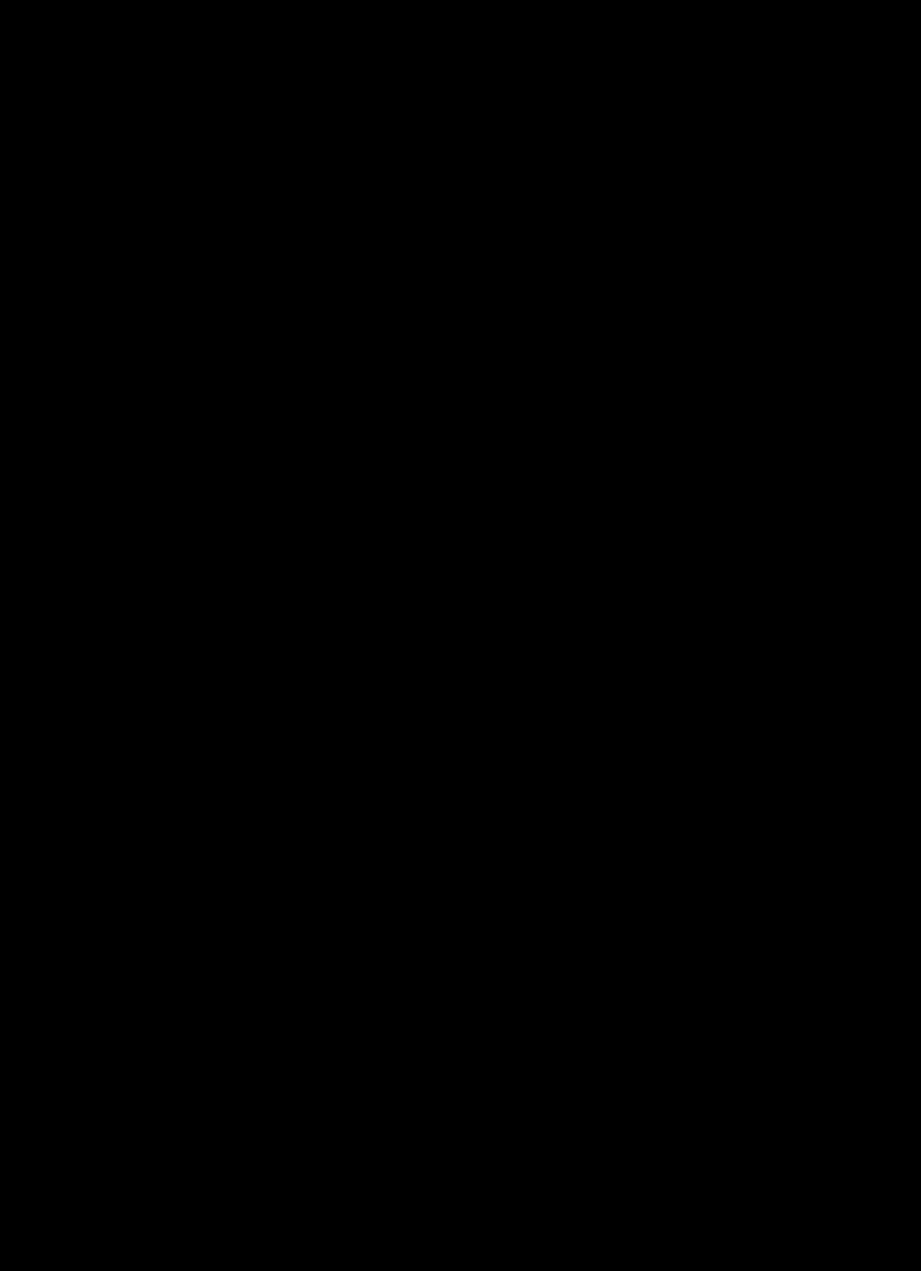
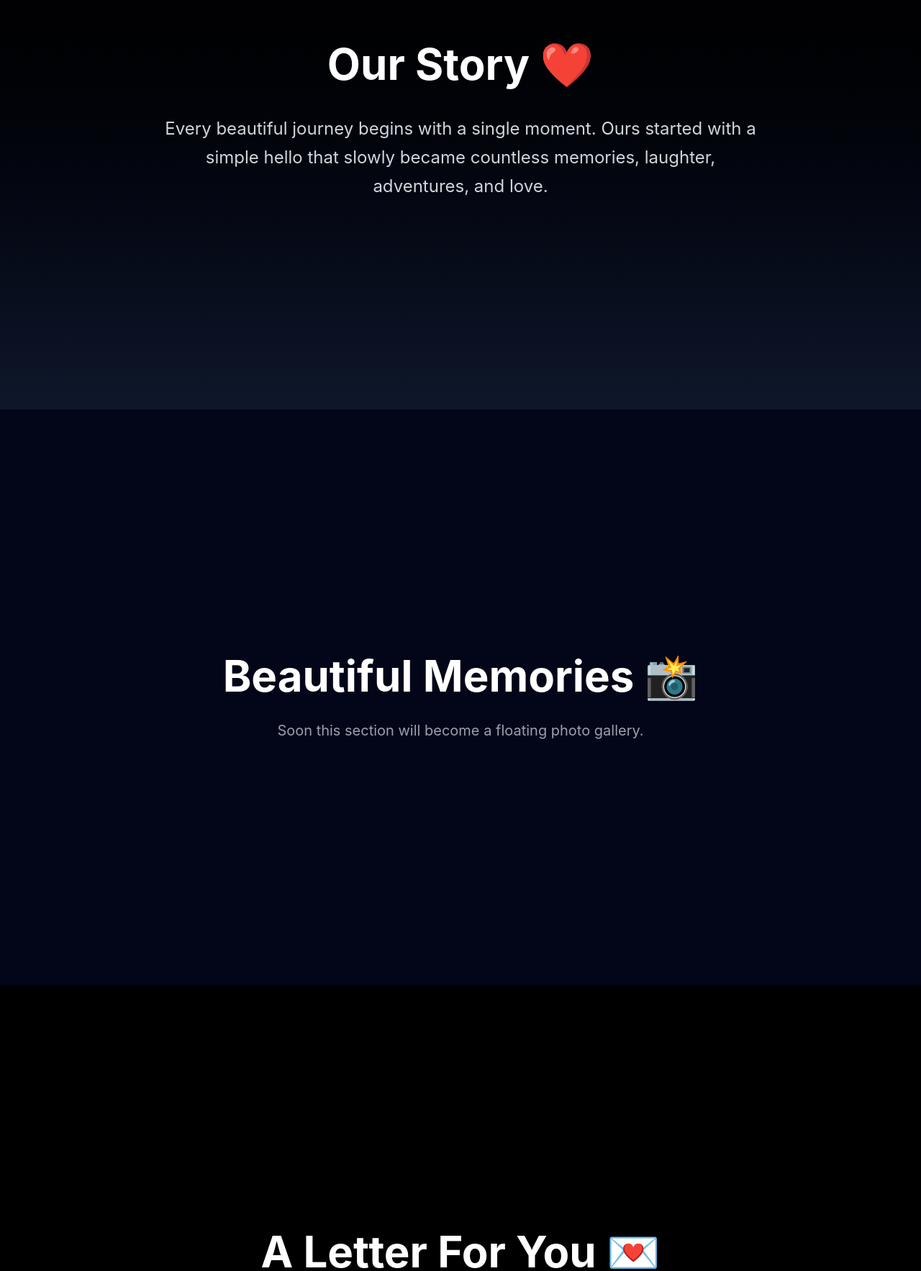
Before and after one commit to tarunpradeep6162/ProjectAurora, a React app in the folder frontend/: page / in a window 1280 px wide. Shown: the part 1031-2797 px from the top of the page at 72% size. Before the commit the page ends 800 px from the top, so only its background shows below. Built offline with nearby package versions, Linux system fonts and the light colour scheme; the HTML template or start-up script is replaced by a standard one.

Commit message:
feat: create scroll journey with multiple sections

```diff
--- /dev/null
+++ b/frontend/src/components/sections/BirthdaySection.jsx
@@ -0,0 +1,21 @@
+function BirthdaySection() {
+  return (
+    <section className="min-h-screen flex items-center justify-center bg-gradient-to-b from-slate-900 to-black text-white">
+
+      <div className="text-center">
+
+        <h2 className="text-7xl font-bold">
+          Happy Birthday 🎂
+        </h2>
+
+        <p className="mt-6 text-xl text-gray-400">
+          Your biggest surprise is waiting...
+        </p>
+
+      </div>
+
+    </section>
+  );
+}
+
+export default BirthdaySection;
--- /dev/null
+++ b/frontend/src/components/sections/FooterSection.jsx
@@ -0,0 +1,21 @@
+function FooterSection() {
+  return (
+    <footer className="min-h-screen flex items-center justify-center bg-black text-white">
+
+      <div className="text-center">
+
+        <h2 className="text-5xl font-bold">
+          Forever Starts Here ❤️
+        </h2>
+
+        <p className="mt-6 text-gray-500">
+          Made with love by Tarun.
+        </p>
+
+      </div>
+
+    </footer>
+  );
+}
+
+export default FooterSection;
--- /dev/null
+++ b/frontend/src/components/sections/HeroSection.jsx
@@ -0,0 +1,11 @@
+import Hero from "../home/Hero";
+
+function HeroSection() {
+  return (
+    <section id="hero">
+      <Hero />
+    </section>
+  );
+}
+
+export default HeroSection;
--- /dev/null
+++ b/frontend/src/components/sections/LoveLetterSection.jsx
@@ -0,0 +1,21 @@
+function LoveLetterSection() {
+  return (
+    <section className="min-h-screen flex items-center justify-center bg-black text-white">
+
+      <div className="max-w-3xl text-center">
+
+        <h2 className="text-6xl font-bold">
+          A Letter For You 💌
+        </h2>
+
+        <p className="mt-8 text-xl text-gray-400">
+          In the next lesson, this will become a cinematic typewriter love letter.
+        </p>
+
+      </div>
+
+    </section>
+  );
+}
+
+export default LoveLetterSection;
--- /dev/null
+++ b/frontend/src/components/sections/MemorySection.jsx
@@ -0,0 +1,21 @@
+function MemorySection() {
+  return (
+    <section className="min-h-screen flex items-center justify-center bg-slate-950 text-white">
+
+      <div className="text-center">
+
+        <h2 className="text-6xl font-bold">
+          Beautiful Memories 📸
+        </h2>
+
+        <p className="mt-8 text-xl text-gray-400">
+          Soon this section will become a floating photo gallery.
+        </p>
+
+      </div>
+
+    </section>
+  );
+}
+
+export default MemorySection;
--- /dev/null
+++ b/frontend/src/components/sections/StorySection.jsx
@@ -0,0 +1,24 @@
+function StorySection() {
+  return (
+    <section
+      id="story"
+      className="min-h-screen flex items-center justify-center bg-gradient-to-b from-black to-slate-900 text-white"
+    >
+      <div className="max-w-4xl text-center px-8">
+
+        <h2 className="text-6xl font-bold mb-10">
+          Our Story ❤️
+        </h2>
+
+        <p className="text-2xl leading-10 text-gray-300">
+          Every beautiful journey begins with a single moment.
+          Ours started with a simple hello that slowly became
+          countless memories, laughter, adventures, and love.
+        </p>
+
+      </div>
+    </section>
+  );
+}
+
+export default StorySection;
--- a/frontend/src/pages/Home.jsx
+++ b/frontend/src/pages/Home.jsx
@@ -1,9 +1,19 @@
-import Hero from "../components/home/Hero";
+import HeroSection from "../components/sections/HeroSection";
+import StorySection from "../components/sections/StorySection";
+import MemorySection from "../components/sections/MemorySection";
+import LoveLetterSection from "../components/sections/LoveLetterSection";
+import BirthdaySection from "../components/sections/BirthdaySection";
+import FooterSection from "../components/sections/FooterSection";
 
 function Home() {
   return (
     <>
-      <Hero />
+      <HeroSection />
+      <StorySection />
+      <MemorySection />
+      <LoveLetterSection />
+      <BirthdaySection />
+      <FooterSection />
     </>
   );
 }
```
